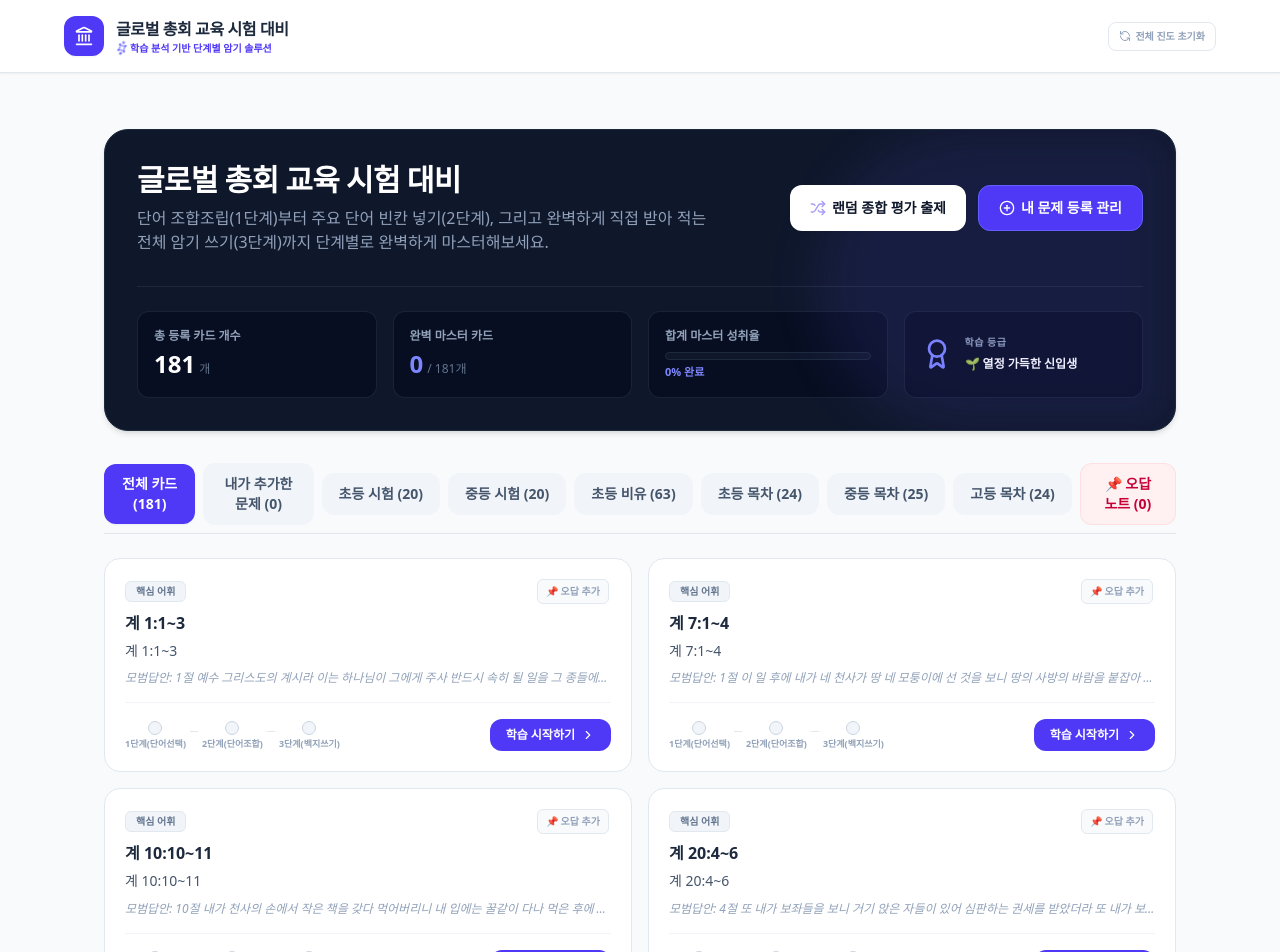
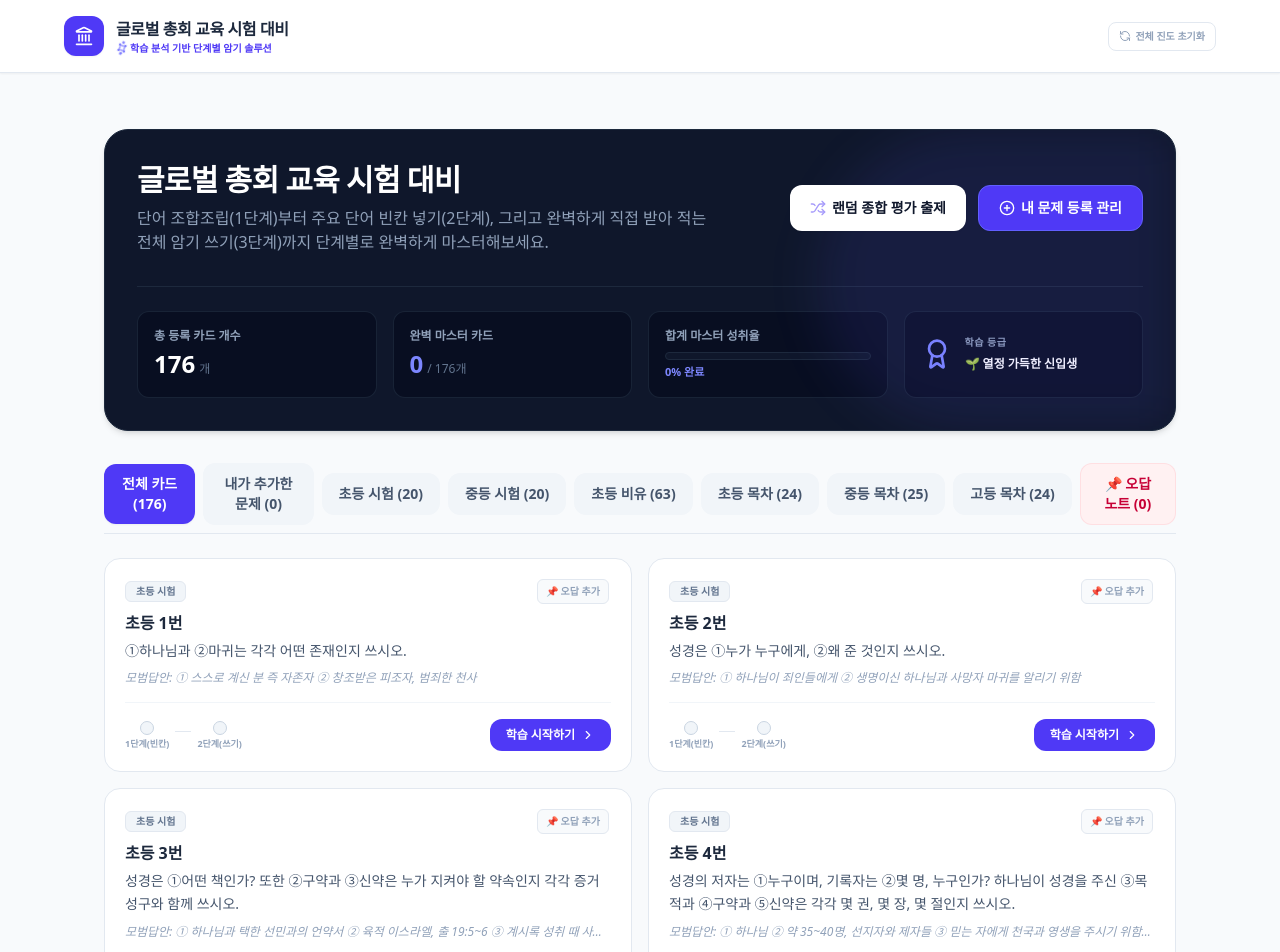
Before and after one commit to leedanny2025/train-for-words-2, a React (Vite) app: page / in a window 1280 px wide. Shown: the top 952 px of the page. Built offline with nearby package versions, Linux system fonts and the light colour scheme.

Commit message:
Remove 핵심 어휘 verse items from defaultQuestions
Co-Authored-By: Claude Sonnet 4.6 <noreply@anthropic.com>

```diff
--- a/src/data/defaultQuestions.ts
+++ b/src/data/defaultQuestions.ts
@@ -1,38 +1,6 @@
 import { StudyItem, ItemType } from '../types';
 
 export const defaultQuestions: StudyItem[] = [
-  // ── 핵심 어휘 ──────────────────────────────────────────────
-  {
-    id: 'rev-1-1-3', type: ItemType.Verse, category: '핵심 어휘',
-    keyword: '계 1:1~3', question: '계 1:1~3',
-    fullAnswer: '1절 예수 그리스도의 계시라 이는 하나님이 그에게 주사 반드시 속히 될 일을 그 종들에게 보이시려고 그 천사를 그 종 요한에게 보내어 지시하신 것이라\n2절 요한은 하나님의 말씀과 예수 그리스도의 증거 곧 자기의 본 것을 다 증거하였느니라\n3절 이 예언의 말씀을 읽는 자와 듣는 자들과 그 가운데 기록한 것을 지키는 자들이 복이 있나니 때가 가까움이라',
-    blanks: ['반드시 속히 될 일을', '그 종들에게 보이시려고', '이 예언의 말씀을 읽는 자와', '그 가운데 기록한 것을 지키는 자들이', '때가 가까움이라'],
-  },
-  {
-    id: 'rev-7-1-4', type: ItemType.Verse, category: '핵심 어휘',
-    keyword: '계 7:1~4', question: '계 7:1~4',
-    fullAnswer: '1절 이 일 후에 내가 네 천사가 땅 네 모퉁이에 선 것을 보니 땅의 사방의 바람을 붙잡아 바람으로 하여금 땅에나 바다에나 각종 나무에 불지 못하게 하더라\n2절 또 보매 다른 천사가 살아 계신 하나님의 인을 가지고 해 돋는 데로부터 올라와서 땅과 바다를 해롭게 할 권세를 얻은 네 천사를 향하여 큰 소리로 외쳐\n3절 가로되 우리가 우리 하나님의 종들의 이마에 인치기까지 땅이나 바다나 나무나 해하지 말라 하더라\n4절 내가 인 맞은 자의 수를 들으니 이스라엘 자손의 각 지파 중에서 인 맞은 자들이 십사만 사천이니',
-    blanks: ['땅 네 모퉁이에 선 것을 보니', '바람으로 하여금 땅에나 바다에나 각종 나무에 불지 못하게 하더라', '살아 계신 하나님의 인을 가지고', '우리 하나님의 종들의 이마에 인치기까지', '이스라엘 자손의 각 지파 중에서 인 맞은 자들이 십사만 사천이니'],
-  },
-  {
-    id: 'rev-10-10-11', type: ItemType.Verse, category: '핵심 어휘',
-    keyword: '계 10:10~11', question: '계 10:10~11',
-    fullAnswer: '10절 내가 천사의 손에서 작은 책을 갖다 먹어버리니 내 입에는 꿀같이 다나 먹은 후에 내 배에서는 쓰게 되더라\n11절 저가 내게 말하기를 네가 많은 백성과 나라와 방언과 임금에게 다시 예언하여야 하리라 하더라',
-    blanks: ['작은 책을 갖다 먹어버리니', '내 입에는 꿀같이 다나', '먹은 후에 내 배에서는 쓰게 되더라', '많은 백성과 나라와 방언과 임금에게', '다시 예언하여야 하리라'],
-  },
-  {
-    id: 'rev-20-4-6', type: ItemType.Verse, category: '핵심 어휘',
-    keyword: '계 20:4~6', question: '계 20:4~6',
-    fullAnswer: '4절 또 내가 보좌들을 보니 거기 앉은 자들이 있어 심판하는 권세를 받았더라 또 내가 보니 예수의 증거와 하나님의 말씀을 인하여 목 베임을 받은 자의 영혼들과 또 짐승과 그의 우상에게 경배하지도 아니하고 이마와 손에 그의 표를 받지도 아니한 자들이 살아서 그리스도로 더불어 천 년 동안 왕 노릇 하니\n5절 (그 나머지 죽은 자들은 그 천 년이 차기까지 살지 못하더라) 이는 첫째 부활이라\n6절 이 첫째 부활에 참예하는 자들은 복이 있고 거룩하도다 둘째 사망이 그들을 다스리는 권세가 없고 도리어 그들이 하나님과 그리스도의 제사장이 되어 천 년 동안 그리스도로 더불어 왕 노릇 하리라',
-    blanks: ['심판하는 권세를 받았더라', '목 베임을 받은 자의 영혼들과', '이마와 손에 그의 표를 받지도 아니한 자들이', '살아서 그리스도로 더불어 천 년 동안 왕 노릇 하니', '이는 첫째 부활이라', '둘째 사망이 그들을 다스리는 권세가 없고', '하나님과 그리스도의 제사장이 되어'],
-  },
-  {
-    id: 'rev-22-18-19', type: ItemType.Verse, category: '핵심 어휘',
-    keyword: '계 22:18~19', question: '계 22:18~19',
-    fullAnswer: '18절 내가 이 책의 예언의 말씀을 듣는 각인에게 증거하노니 만일 누구든지 이것들 외에 더하면 하나님이 이 책에 기록된 재앙들을 그에게 더하실 터이요\n19절 만일 누구든지 이 책의 예언의 말씀에서 제하여 버리면 하나님이 이 책에 기록된 생명나무와 및 거룩한 성에 참예함을 제하여 버리시리라',
-    blanks: ['이 책의 예언의 말씀을 듣는 각인에게 증거하노니', '이것들 외에 더하면', '이 책에 기록된 재앙들을 그에게 더하실 터이요', '이 책의 예언의 말씀에서 제하여 버리면', '생명나무와 및 거룩한 성에 참예함을 제하여 버리시리라'],
-  },
-
   // ── 초등 시험 ──────────────────────────────────────────────
   {
     id: 'exam-e01', type: ItemType.Exam, category: '초등 시험',
```
